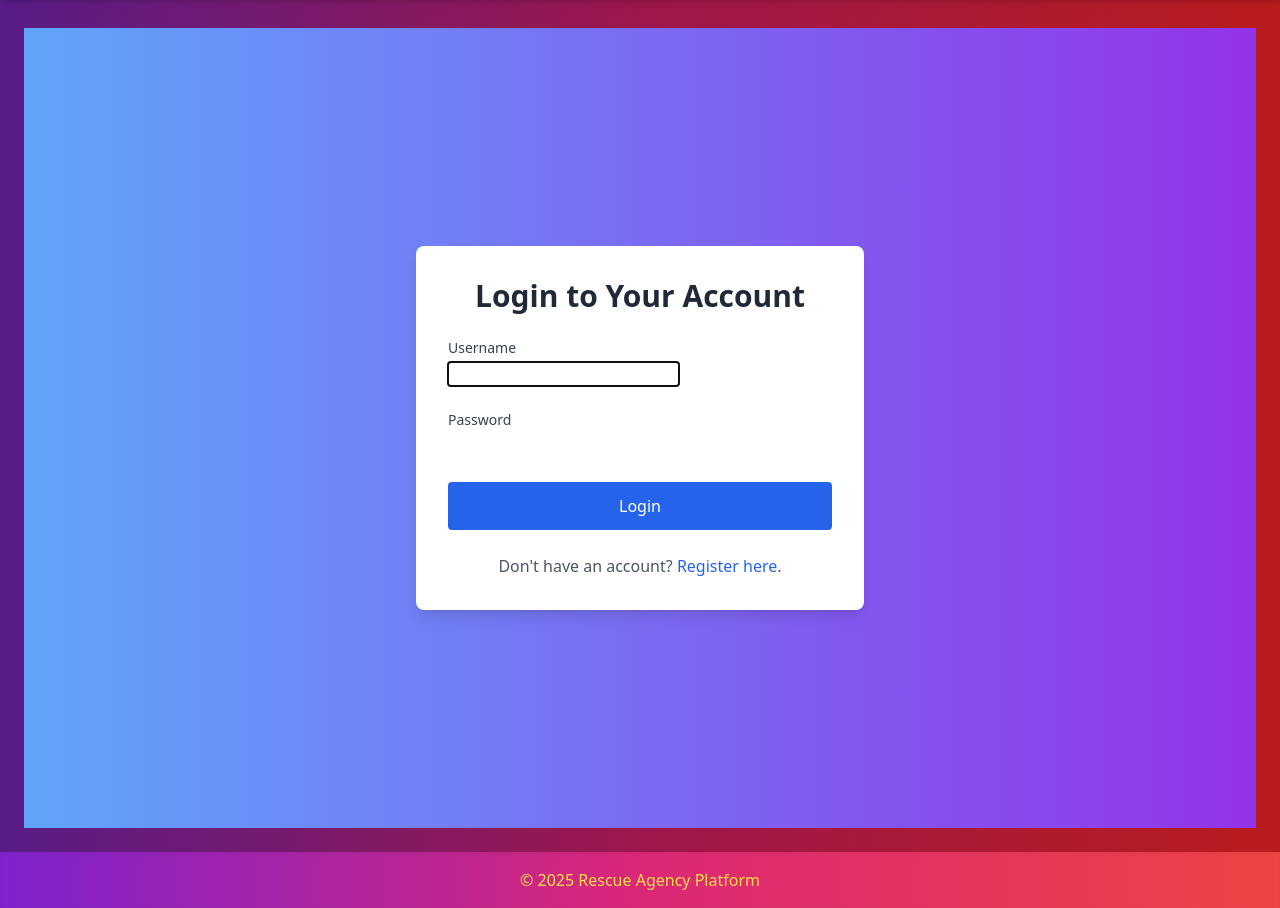
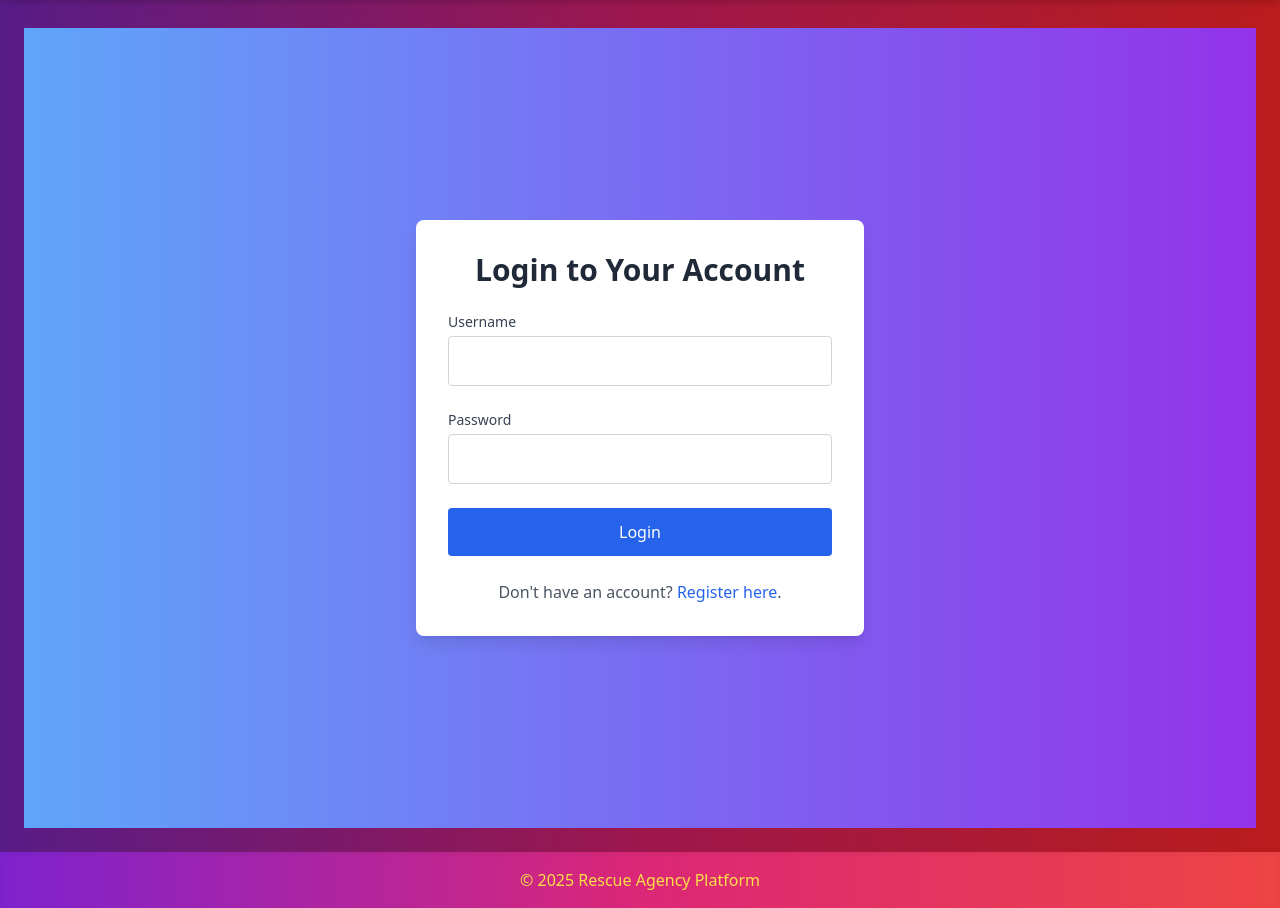
Before and after one commit to freeky-sachin/blackboxai-1745085853883, a Django app: page /agencies/login/ in a window 1280 px wide. Shown: the part 68-976 px from the top of the page. Run offline with Django 5.2, Linux system fonts and the light colour scheme; some libraries are stand-ins or nearby versions.

Commit message:
Add agencies/templates/registration/login.html 1745140286765

```diff
--- a/agencies/templates/registration/login.html
+++ b/agencies/templates/registration/login.html
@@ -11,12 +11,12 @@
       {{ form.non_field_errors }}
       <div>
         <label for="{{ form.username.id_for_label }}" class="block text-sm font-medium text-gray-700 mb-1">Username</label>
-        {{ form.username }}
+        <input type="text" name="{{ form.username.html_name }}" id="{{ form.username.id_for_label }}" value="{{ form.username.value|default_if_none:'' }}" class="w-full p-3 border border-gray-300 rounded text-gray-900 focus:outline-none focus:ring-2 focus:ring-yellow-400" />
         {{ form.username.errors }}
       </div>
       <div>
         <label for="{{ form.password.id_for_label }}" class="block text-sm font-medium text-gray-700 mb-1">Password</label>
-        {{ form.password }}
+        <input type="password" name="{{ form.password.html_name }}" id="{{ form.password.id_for_label }}" class="w-full p-3 border border-gray-300 rounded text-gray-900 focus:outline-none focus:ring-2 focus:ring-yellow-400" />
         {{ form.password.errors }}
       </div>
       <button type="submit" class="w-full bg-blue-600 text-white py-3 rounded hover:bg-blue-700 transition transform hover:scale-105 motion-reduce:transform-none">Login</button>
```
